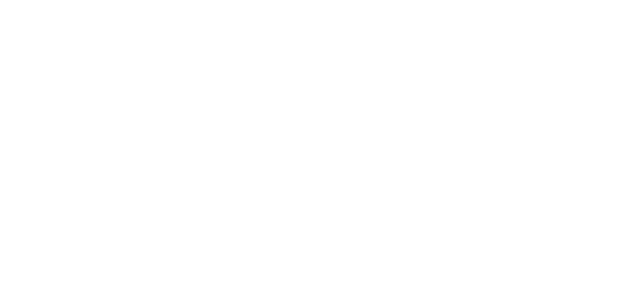
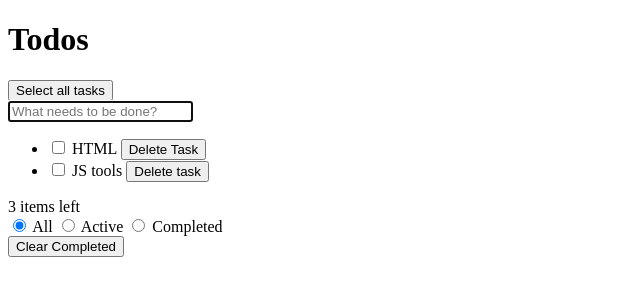
Before and after one commit to ok-technopolis-autumn-2019/Dmitry_Nazarov, a plain HTML site: page index.html in a window 1280 px wide. Shown: the whole page, without its empty margins (0-640 px from the left). Drawn offline with Linux system fonts and the light colour scheme.

Commit message:
HTML is finished

```diff
--- a/index.html
+++ b/index.html
@@ -1,10 +1,86 @@
 <!DOCTYPE html>
 <html lang="en">
-<head>
-    <meta charset="UTF-8">
-    <title>Title</title>
-</head>
-<body>
+    <head>
+        <meta charset="UTF-8">
+        <title>TODO app</title>
+    </head>
+    <body>
+        <div class="todo-app">
 
-</body>
+            <header class="todo-app__header">
+                <h1 class="title">Todos</h1>
+            </header>
+
+            <main class="todo-app_frame">
+
+                <section class="todo-app__main-controls main-controls">
+                    <div class="main-controls__select-all">
+                        <button class="main-controls__select-all-buttons">Select all tasks</button>
+                    </div>
+                    <div class="main-controls__create-new">
+                        <input type="text" class="main-controls__create-new-input"
+                               placeholder="What needs to be done?"
+                               aria-label="Add new item" autofocus="autofocus" />
+                    </div>
+                </section>
+
+                <section class="todo-app__tasks">
+                    <ul class="todo-app__task-list tasks">
+                        <li class="todo-app__task-item task-item">
+                            <div class="task-item__view">
+                                <input type="checkbox" class="task-item__status"
+                                       aria-label="Completed task: HTML" />
+                                <span class="task-item__text">HTML</span>
+                                <button class="task-item__delete">Delete Task</button>
+                            </div>
+                            <div class="task-item__edit" hidden="hidden">
+                                <input type="text" class="task-item__input"
+                                       value="HTML" aria-label="Edit task: HTML" />
+                            </div>
+                        </li>
+
+                        <li class="todo-app__task-item task-item">
+                            <div class="task-item__view">
+                                <input type="checkbox" class="task-item__status"
+                                       aria-label="Completed task: JS tools" />
+                                <span class="task-item__text">JS tools</span>
+                                <button class="task-item__delete">Delete task</button>
+                            </div>
+                            <div class="task-item__edit" hidden="hidden">
+                                <input type="text" class="task-item__input"
+                                       value="JS tools" aria-label="Edit tsk: JS tools" />
+                            </div>
+                        </li>
+                    </ul>
+                </section>
+
+                <section class="todo-app__actions-bar actions-bar">
+                    <div class="actions-bar__item">
+                        <div class="task-counter">3 items left</div>
+                    </div>
+                    <div class="actions-bar__item">
+                        <div class="task-filter" role="group" aria-label="Filter tasks by status">
+                            <label class="task-filter__item">
+                                <input type="radio" class="task-filter__input" name="filter"
+                                       checked="checked" value="All" />
+                                <span class="task-filter__text" aria-label="Select all tasks">All</span>
+                            </label>
+                            <label class="task-filter__item">
+                                <input type="radio" class="task-filter__input" name="filter" value="Active" />
+                                <span class="task-filter__text" aria-label="Select active tasks">Active</span>
+                            </label>
+                            <label class="task-filter__item">
+                                <input type="radio" class="task-filter__input" name="filter" value="Completed" />
+                                <span class="task-filter__text" aria-label="">Completed</span>
+                            </label>
+                        </div>
+                    </div>
+                    <div class="actions-bar__item">
+                        <button class="task-clear-completed">Clear Completed</button>
+                    </div>
+                </section>
+
+            </main>
+        </div>
+    </body>
 </html>
```
